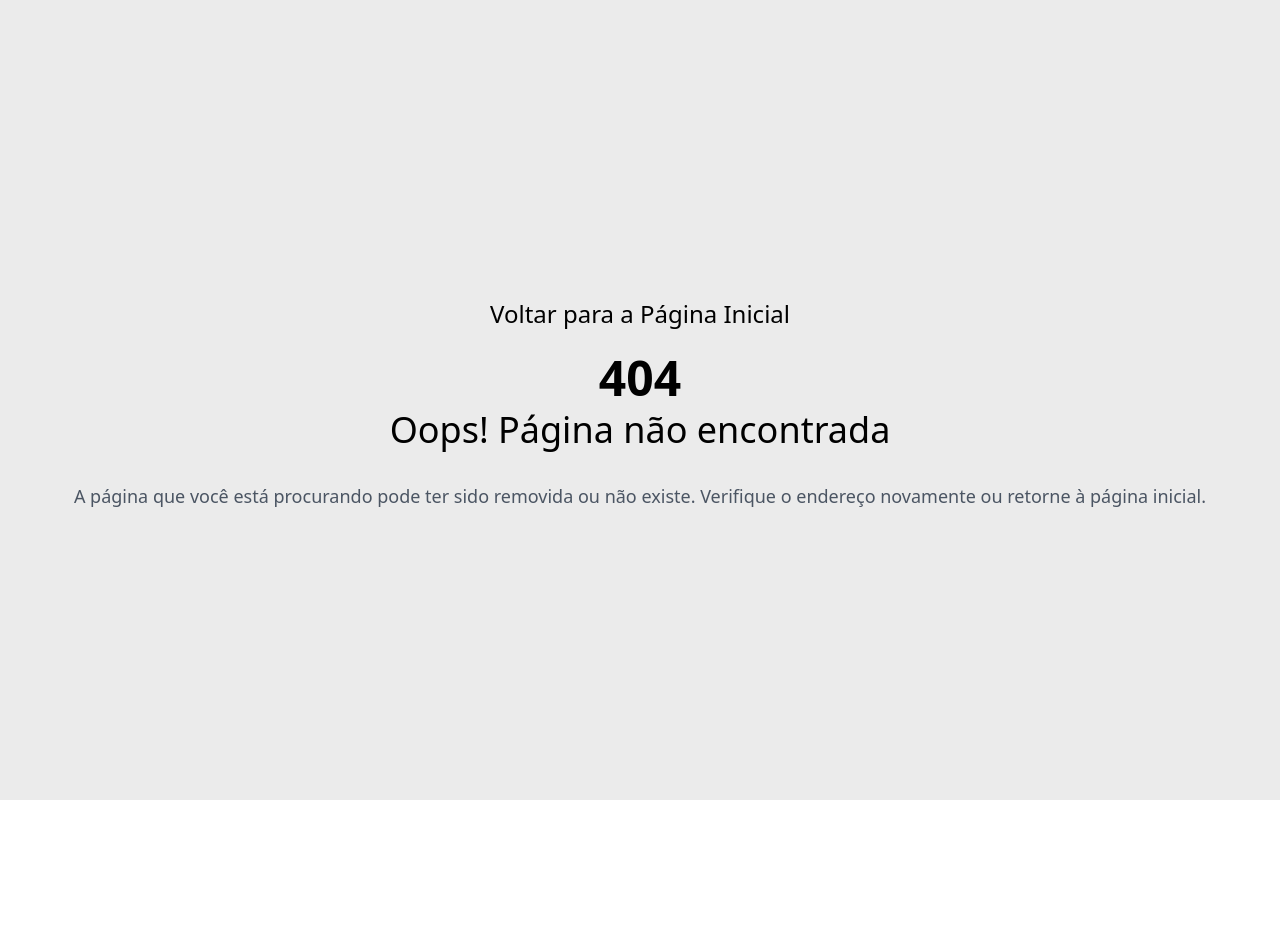
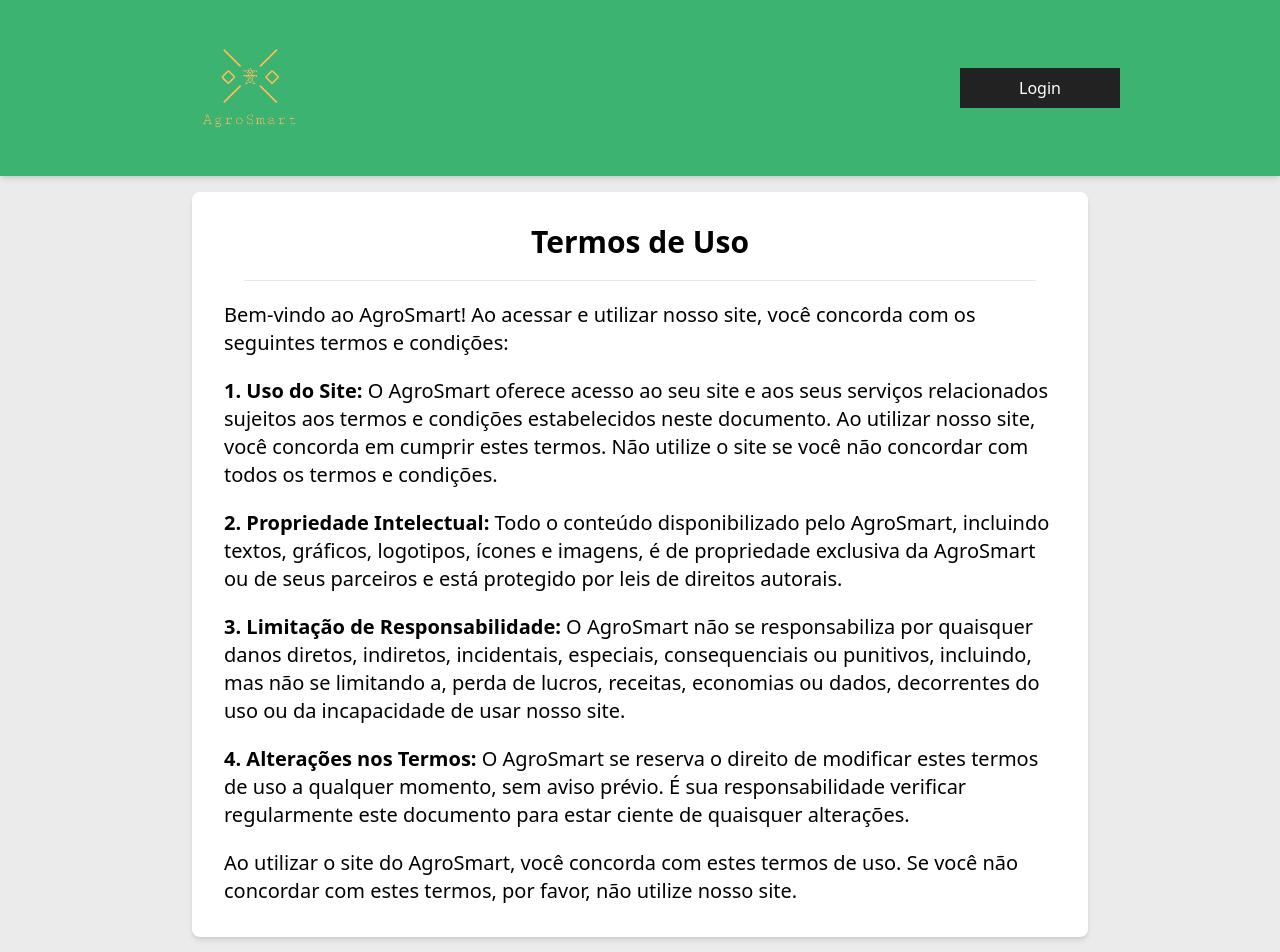
Before and after one commit to wkauan/AgroSmart, a React (Vite) app: page /termos in a window 1280 px wide. Before the commit this address had no page. Shown: the top 952 px of the page. Before the commit the page ends 800 px from the top, so only its background shows below. Built offline with nearby package versions, Linux system fonts and the light colour scheme.

Commit message:
:sparkles: Feat: Adicionando termos de uso

```diff
--- a/src/main.jsx
+++ b/src/main.jsx
@@ -12,6 +12,7 @@ import ErrorPage from './pages/errorPage/ErrorPage.jsx'
 import Login from './pages/login/Login.jsx'
 import Contact from './pages/contact/Contact.jsx'
 import AboutUs from './pages/aboutUs/AboutUs.jsx'
+import Terms from './pages/terms/Terms.jsx'
 
 const router = createBrowserRouter([
   {
@@ -38,6 +39,10 @@ const router = createBrowserRouter([
       {
         path: "sobre-nos",
         element: <AboutUs />
+      },
+      {
+        path: "termos",
+        element: <Terms />
       }
     ]
   }
--- /dev/null
+++ b/src/pages/terms/Terms.jsx
@@ -0,0 +1,32 @@
+import React from 'react'
+
+const Terms = () => {
+    return (
+        <div className="mt-40 w-full py-8">
+            <section className="max-w-4xl mx-auto bg-white p-8 rounded-lg shadow-md">
+                <h2 className="text-3xl font-bold mb-4 text-center">Termos de Uso</h2>
+                <hr className="left-0 m-5" />
+                <p className="text-xl mt-5">
+                    Bem-vindo ao AgroSmart! Ao acessar e utilizar nosso site, você concorda com os seguintes termos e condições:
+                </p>
+                <p className="text-xl mt-5">
+                    <strong>1. Uso do Site:</strong> O AgroSmart oferece acesso ao seu site e aos seus serviços relacionados sujeitos aos termos e condições estabelecidos neste documento. Ao utilizar nosso site, você concorda em cumprir estes termos. Não utilize o site se você não concordar com todos os termos e condições.
+                </p>
+                <p className="text-xl mt-5">
+                    <strong>2. Propriedade Intelectual:</strong> Todo o conteúdo disponibilizado pelo AgroSmart, incluindo textos, gráficos, logotipos, ícones e imagens, é de propriedade exclusiva da AgroSmart ou de seus parceiros e está protegido por leis de direitos autorais.
+                </p>
+                <p className="text-xl mt-5">
+                    <strong>3. Limitação de Responsabilidade:</strong> O AgroSmart não se responsabiliza por quaisquer danos diretos, indiretos, incidentais, especiais, consequenciais ou punitivos, incluindo, mas não se limitando a, perda de lucros, receitas, economias ou dados, decorrentes do uso ou da incapacidade de usar nosso site.
+                </p>
+                <p className="text-xl mt-5">
+                    <strong>4. Alterações nos Termos:</strong> O AgroSmart se reserva o direito de modificar estes termos de uso a qualquer momento, sem aviso prévio. É sua responsabilidade verificar regularmente este documento para estar ciente de quaisquer alterações.
+                </p>
+                <p className="text-xl mt-5">
+                    Ao utilizar o site do AgroSmart, você concorda com estes termos de uso. Se você não concordar com estes termos, por favor, não utilize nosso site.
+                </p>
+            </section>
+        </div>
+    )
+}
+
+export default Terms
```
